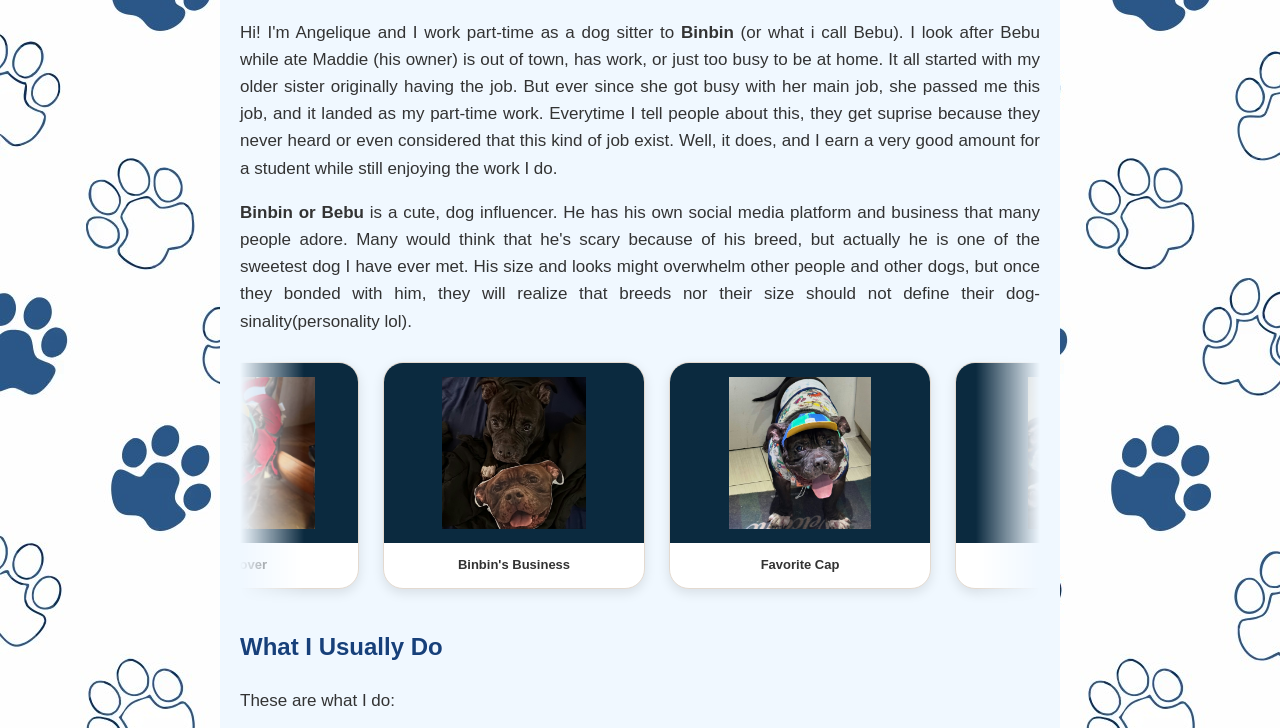
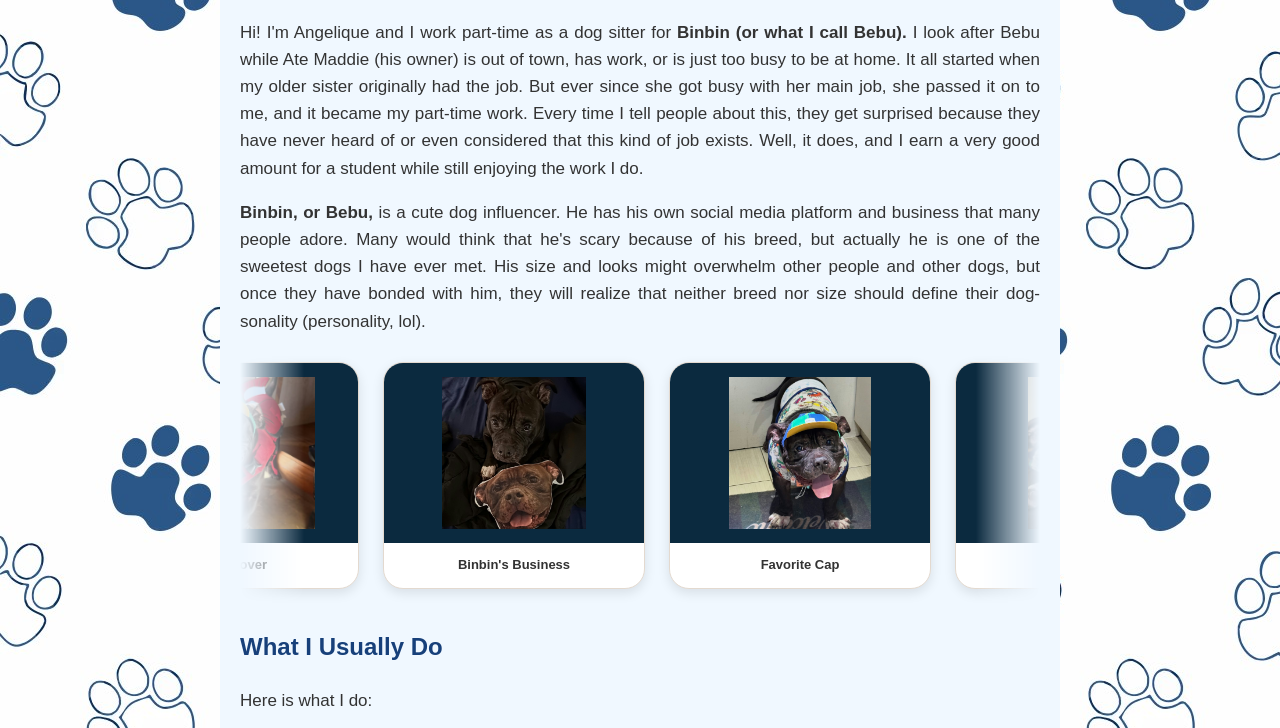
Before and after one commit to angeliquecorpuz27-afk/ITC-LAB-ACTIVITY, a plain HTML site: page index.html in a window 1280 px wide. Shown: the part 162-890 px from the top of the page. Drawn offline with Linux system fonts and the light colour scheme.

Commit message:
Add files via upload

```diff
--- a/index.html
+++ b/index.html
@@ -15,18 +15,15 @@
     <main>
         <h1 id="about"> My Part-Time Job as a Dog Sitter</h1>
 
-        <p>Hi! I'm Angelique and I work part-time as a dog sitter to <b>Binbin</b> (or what i call Bebu).
-        I look after Bebu while ate Maddie (his owner) is out of town, has work, or just too busy to be at home.
-        It all started with my older sister originally having the job. But ever since she got busy with her
-        main job, she passed me this job, and it landed as my part-time work. Everytime I tell people about this,
-        they get suprise because they never heard or even considered that this kind of job exist. Well, it does, and I
-        earn a very good amount for a student while still enjoying the work I do. </p>
+        <p>Hi! I'm Angelique and I work part-time as a dog sitter for <b>Binbin (or what I call Bebu).</b> I look after Bebu while Ate Maddie (his owner)
+             is out of town, has work, or is just too busy to be at home. It all started when my older sister originally had the job. But ever since
+             she got busy with her main job, she passed it on to me, and it became my part-time work. Every time I tell people about this, they get
+             surprised because they have never heard of or even considered that this kind of job exists. Well, it does, and I earn a very good amount
+             for a student while still enjoying the work I do. </p>
 
-        <p><b>Binbin or Bebu</b> is a cute, dog influencer. He has his own social media platform and business that many people adore.
-            Many would think that he's scary because of his breed, but actually he is one of the sweetest dog I
-            have ever met. His size and looks might overwhelm other people and other dogs, but once
-            they bonded with him, they will realize that breeds nor their size should not define their
-            dog-sinality(personality lol).
+        <p><b>Binbin, or Bebu,</b> is a cute dog influencer. He has his own social media platform and business that many people adore. Many would think that
+        he's scary because of his breed, but actually he is one of the sweetest dogs I have ever met. His size and looks might overwhelm other people
+        and other dogs, but once they have bonded with him, they will realize that neither breed nor size should define their dog-sonality (personality, lol).
         </p>
 
         <div class="slider">
@@ -64,7 +61,7 @@
         </div>
 
         <h2 id="services">What I Usually Do</h2>
-         <p>These are what I do:</p>
+         <p>Here is what I do:</p>
         <ul>
             <li>Dog Walking</li>
             <li>Feeding and giving water</li>
@@ -75,7 +72,7 @@
         <ol>
             <li>Go to the condo where Bebu lives.</li>
             <li>Ask ate Maddie if he has already eaten.</li>
-            <li>Feed him if not yet, or take him out to the condo's garden if he has already ate.</li>
+            <li>Feed him if he hasn't yet, or take him out to the condo's garden if he has already eaten.</li>
             <li>Play with him until he gets tired.</li>
             <li>We both sleep.</li>
             <li>Repeat the next day.</li>
```
